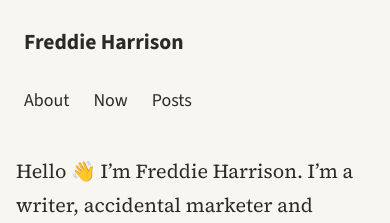
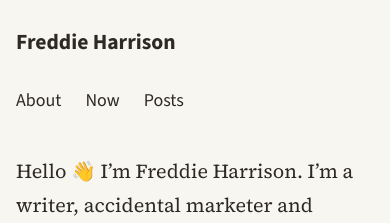
Before and after one commit to freddiewrites/freddiewrites.github.io, a Jekyll site: the page built from index.markdown, in a window 390 px wide. Shown: the top 223 px of the page. Built offline with Jekyll 4.4.1, drawn with Linux system fonts in a browser that asks for light colours.

Commit message:
Fix mobile alignment issues with header and footer
- Update header/nav horizontal padding to match main content on narrow screens (24px → 16px at 768px and 480px breakpoints)
- Update footer horizontal padding to match main content, ensuring the border-top divider respects page margins instead of running full width

```diff
--- a/_sass/_components.scss
+++ b/_sass/_components.scss
@@ -249,9 +249,20 @@
   font-size: 0.95em;
 }
 
-/* Responsive navigation */
+/* Responsive navigation and footer */
+@media (max-width: 768px) {
+  .site-nav {
+    padding: 0 var(--space-sm);
+  }
+
+  .site-footer {
+    padding: var(--space-lg) var(--space-sm);
+  }
+}
+
 @media (max-width: 480px) {
   .site-nav {
+    padding: 0 var(--space-sm);
     flex-direction: column;
     align-items: flex-start;
   }
@@ -261,6 +272,7 @@
   }
 
   .site-footer {
+    padding: var(--space-lg) var(--space-sm);
     flex-direction: column;
     gap: var(--space-md);
   }
```
